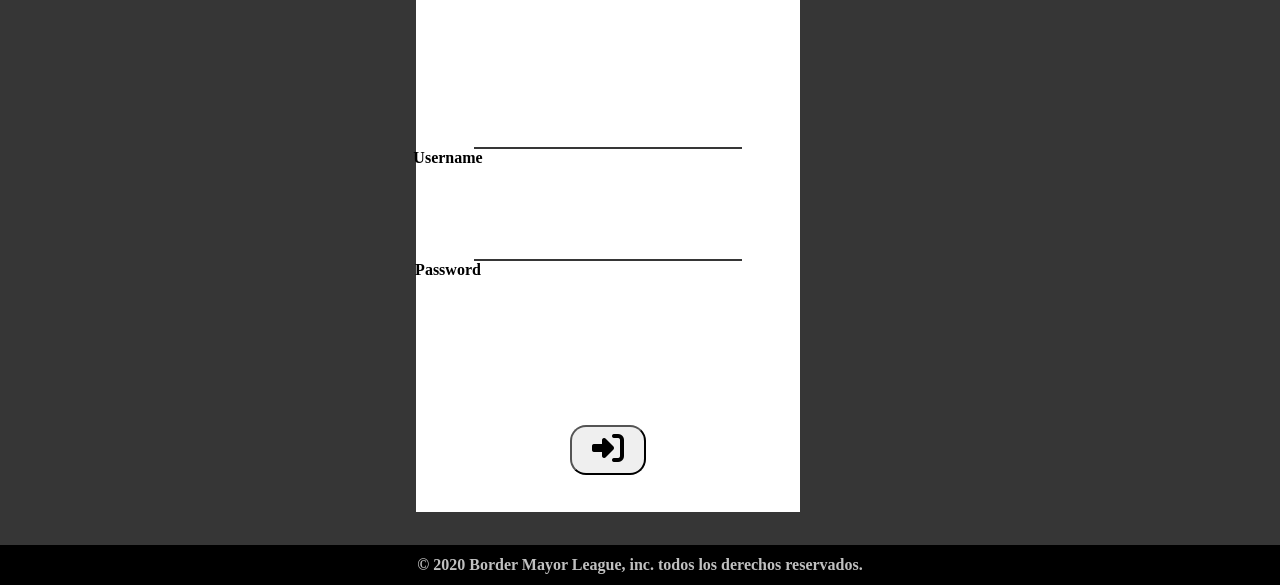
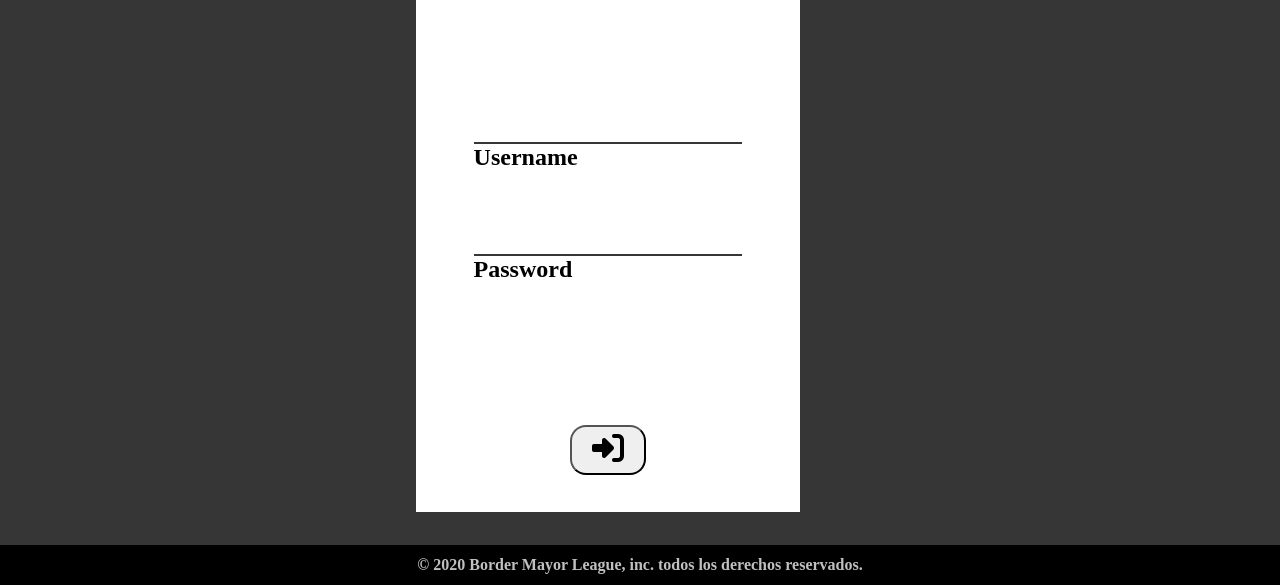
Before and after one commit to olavskoo/log-in-page, a plain HTML site: page log in/login_page.html in a window 1280 px wide. Shown: the part 215-800 px from the top of the page. Drawn offline with Linux system fonts and the light colour scheme; a web font is replaced by a local one.

Commit message:
update
Se acomodaron los labels del input

```diff
--- a/log in/CSS/login_page.css
+++ b/log in/CSS/login_page.css
@@ -108,7 +108,7 @@ body {
   align-items: center;
   justify-content: center;
   height: 30%;
-  width: 100%;
+  width: 70%;
 }
 .textb input[type="text"] {
   background: transparent;
@@ -116,29 +116,53 @@ body {
   box-shadow: none;
   font-size: 1.5em;
   color: black;
-  width: 70%;
+  width: 100%;
   height: 20%;
 }
 .textb label {
-  position: relative;
-  right: 10em;
+  align-self: start;
   color: black;
   pointer-events: none;
   display: block;
   transition: 0.5s;
-  font-size: 1em;
+  font-size: 1.5em;
 }
-/*.user input[type="text"]:focus + label,
-.user input[type="text"]:valid + label {
-  transform: translateY(-1.5em);
-  padding: 0.3em 0.5em;
-  background: #363636;
-}*/
 .textb span {
   background-color: #363636;
+  width: 100%;
+  height: 1.5%;
+}
+.textbo {
+  display: flex;
+  flex-direction: column;
+  align-items: center;
+  justify-content: center;
+  height: 30%;
   width: 70%;
+}
+.textbo input[type="text"] {
+  background: transparent;
+  border: none;
+  box-shadow: none;
+  font-size: 1.5em;
+  color: black;
+  width: 100%;
+  height: 20%;
+}
+.textbo label {
+  align-self: start;
+  color: black;
+  pointer-events: none;
+  display: block;
+  transition: 0.5s;
+  font-size: 1.5em;
+}
+.textbo span {
+  background-color: #363636;
+  width: 100%;
   height: 2%;
 }
+
 
 /* END INPUT*/
 
--- a/log in/login_page.html
+++ b/log in/login_page.html
@@ -48,7 +48,7 @@
               <span></span>
               <label>Username</label>
             </div>
-            <div class="textb">
+            <div class="textbo">
               <input type="text" name="" required="" />
               <span></span>
               <label>Password</label>
```
